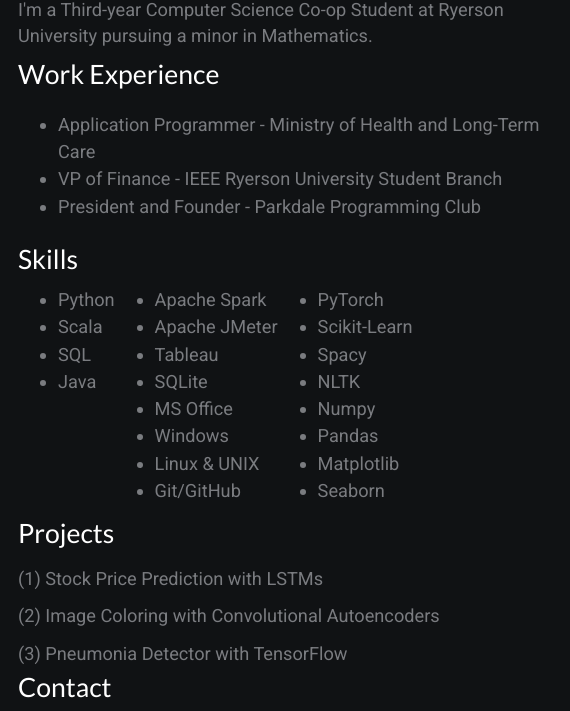
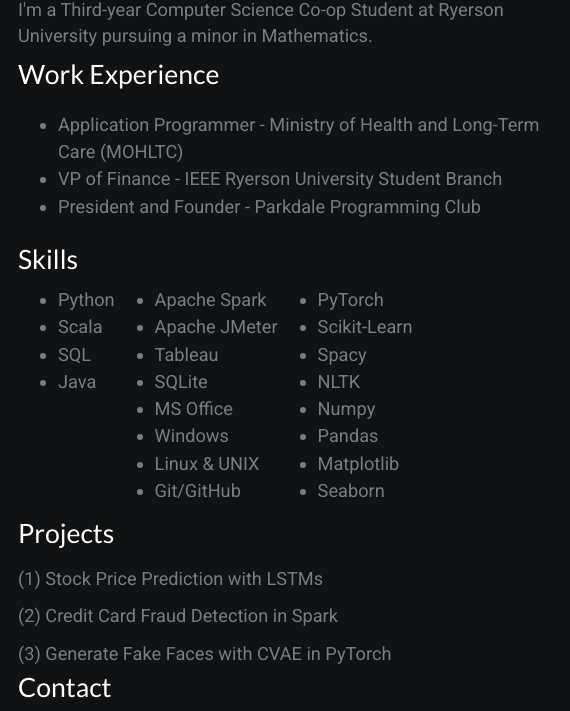
Before and after one commit to UdbhavPrasad072300/Portfolio-Website, a plain HTML site: page index.html in a window 1280 px wide. Shown: the part 165-876 px from the top of the page, 622-1192 px from the left. Drawn offline with nearby package versions, Linux system fonts and the light colour scheme.

Commit message:
content update

```diff
--- a/index.html
+++ b/index.html
@@ -34,7 +34,7 @@
             <p>I'm a Third-year Computer Science Co-op Student at Ryerson University pursuing a minor in Mathematics.</p>
             <h2>Work Experience</h2>
             <p><ul>
-                <li>Application Programmer - Ministry of Health and Long-Term Care</li>
+                <li>Application Programmer - Ministry of Health and Long-Term Care (MOHLTC)</li>
                 <li>VP of Finance - IEEE Ryerson University Student Branch</li>
                 <li>President and Founder - Parkdale Programming Club</li>
             </ul></p>
@@ -71,8 +71,8 @@
                 </span>
             <h2>Projects</h2>
             <a href="https://github.com/UdbhavPrasad072300/Stock-Price-Prediction-with-LSTMs" target="_blank">(1) Stock Price Prediction with LSTMs</a>
-            <a href="https://github.com/UdbhavPrasad072300/Image-Coloring-with-Convolutional-Autoencoders" target="_blank">(2) Image Coloring with Convolutional Autoencoders</a>
-            <a href="https://github.com/UdbhavPrasad072300/Pneumonia-Detector-with-Tensorflow" target="_blank">(3) Pneumonia Detector with TensorFlow</a>
+            <a href="https://github.com/UdbhavPrasad072300/Credit-Card-Fraud-Detection-with-Spark" target="_blank">(2) Credit Card Fraud Detection in Spark</a>
+            <a href="https://github.com/UdbhavPrasad072300/Generate-Fake-Faces-with-CVAE-in-PyTorch" target="_blank">(3) Generate Fake Faces with CVAE in PyTorch</a>
             <h2>Contact</h2>
             <a href="mailto:uprasad@ryerson.ca" target="_blank">uprasad@ryerson.ca</a>
         </div>
```
Also changed, not shown: 1 other file.
